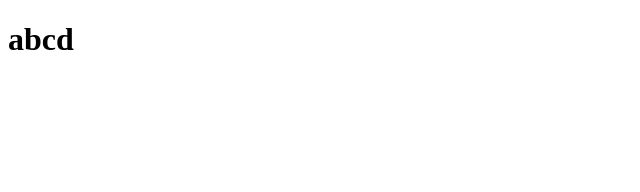
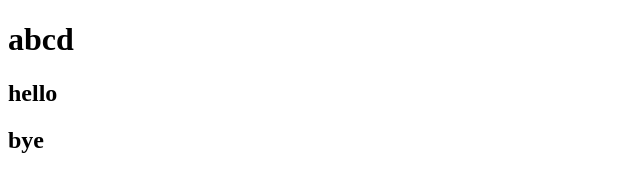
Before and after one commit to PranaliPrabu/draft, a plain HTML site: page index.html in a window 1280 px wide. Shown: the whole page, without its empty margins (0-640 px from the left). Drawn offline with Linux system fonts and the light colour scheme.

Commit message:
added title

```diff
--- a/index.html
+++ b/index.html
@@ -7,5 +7,7 @@
 </head>
 <body>
     <h1>abcd</h1>
+    <h2>hello</h2>
+    <h2>bye</h2>
 </body>
 </html>
```
